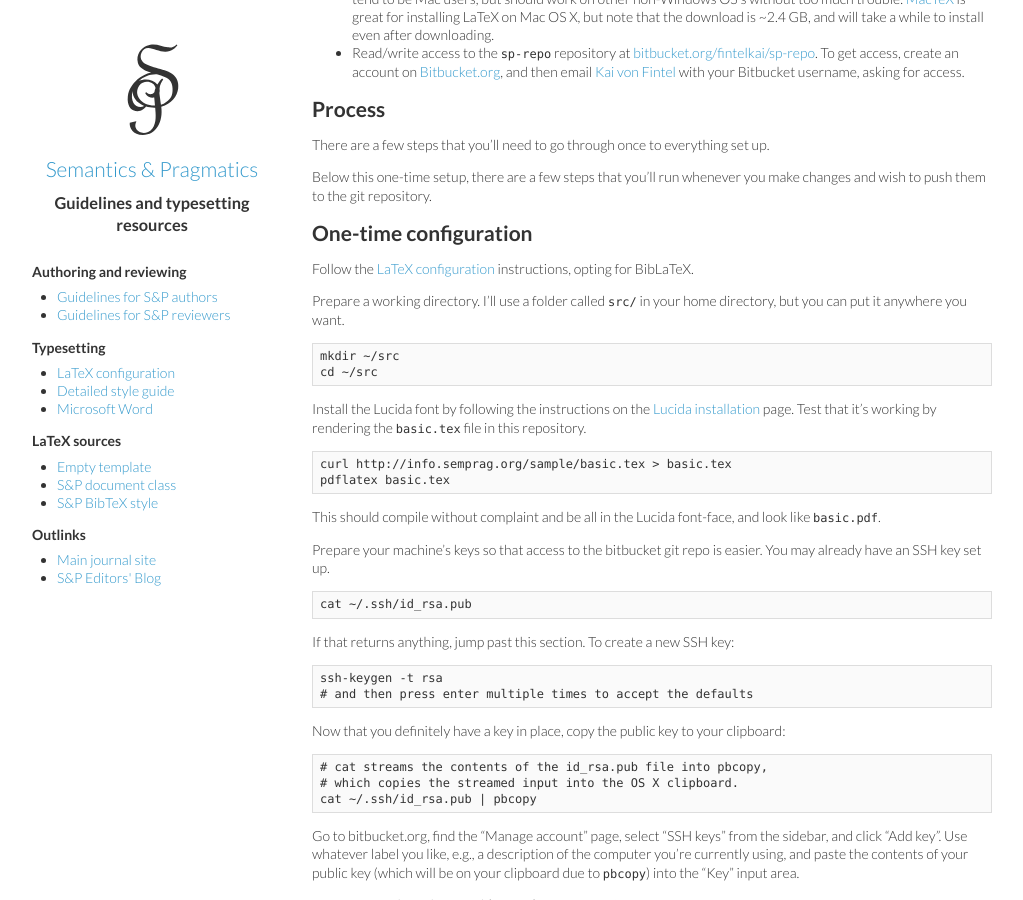
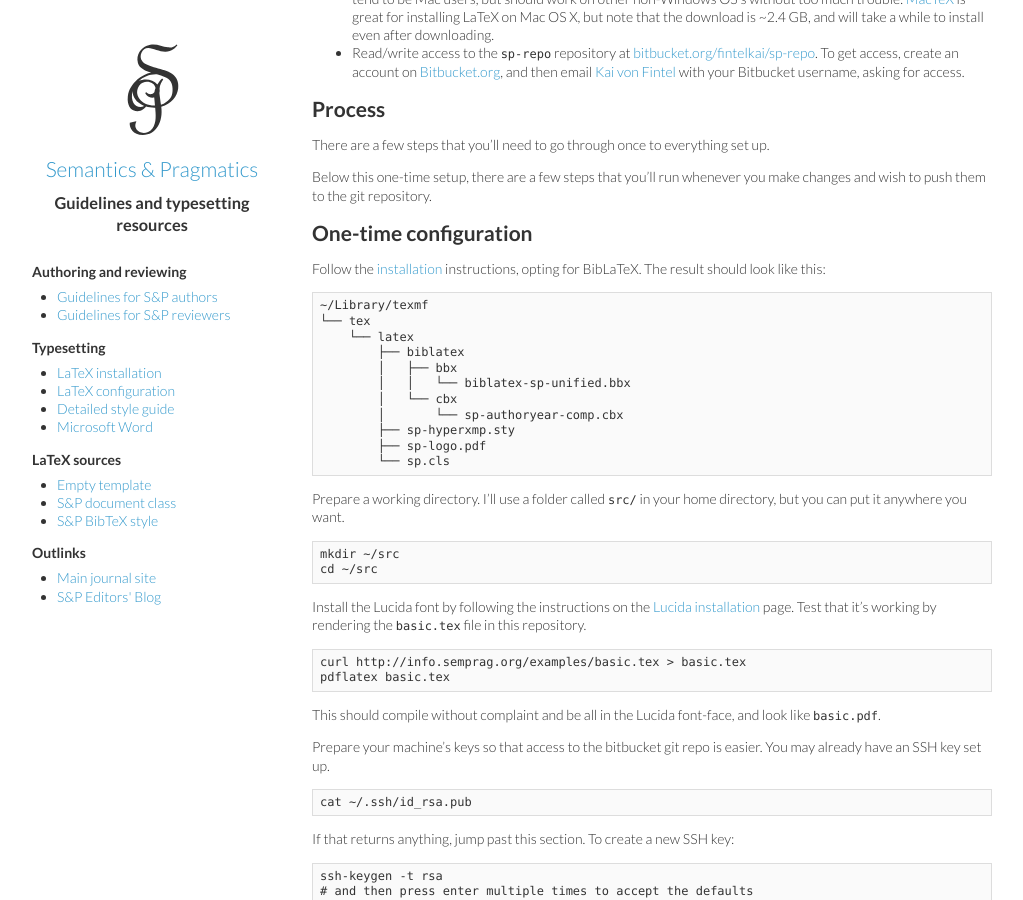
Before and after one commit to semprag/semprag.github.io, a Jekyll site: the page built from internal.md, in a window 1280 px wide and 900 px high, scrolled down 212 px. Shown: the whole window, without its empty margins (8-1031 px from the left). Built offline with Jekyll 4.4.1, drawn with Linux system fonts in a browser that asks for light colours.

Commit message:
Move install instructions from /basics to /install

```diff
--- a/_layouts/default.html
+++ b/_layouts/default.html
@@ -24,6 +24,7 @@
     <section>
       <strong>Typesetting</strong>
       <ul>
+        <li><a href="/install">LaTeX installation</a></li>
         <li><a href="/basics">LaTeX configuration</a></li>
         <li><a href="/style">Detailed style guide</a></li>
         <li><a href="/word">Microsoft Word</a></li>
--- a/internal.md
+++ b/internal.md
@@ -24,8 +24,20 @@ make changes and wish to push them to the git repository.
 
 ## One-time configuration
 
-Follow the [LaTeX configuration](http://info.semprag.org/basics#latex-configuration)
-instructions, opting for BibLaTeX.
+Follow the [installation](/install)
+instructions, opting for BibLaTeX. The result should look like this:
+
+    ~/Library/texmf
+    └── tex
+        └── latex
+            ├── biblatex
+            │   ├── bbx
+            │   │   └── biblatex-sp-unified.bbx
+            │   └── cbx
+            │       └── sp-authoryear-comp.cbx
+            ├── sp-hyperxmp.sty
+            ├── sp-logo.pdf
+            └── sp.cls
 
 Prepare a working directory. I'll use a folder called `src/` in your home
 directory, but you can put it anywhere you want.
@@ -35,13 +47,13 @@ directory, but you can put it anywhere you want.
 
 Install the Lucida font by following the instructions on the
 [Lucida installation](/lucida) page. Test that it's working by rendering the
-[`basic.tex`](sample/basic.tex) file in this repository.
+[`basic.tex`](examples/basic.tex) file in this repository.
 
-    curl http://info.semprag.org/sample/basic.tex > basic.tex
+    curl http://info.semprag.org/examples/basic.tex > basic.tex
     pdflatex basic.tex
 
 This should compile without complaint and be all in the Lucida font-face,
-and look like [`basic.pdf`](sample/basic.pdf).
+and look like [`basic.pdf`](examples/basic.pdf).
 
 Prepare your machine's keys so that access to the bitbucket git repo is easier.
 You may already have an SSH key set up.
```
Also changed, not shown: basics.md (+2 -27 lines), install.md (added, +33 -0 lines), style.md (+1 -1 lines).
